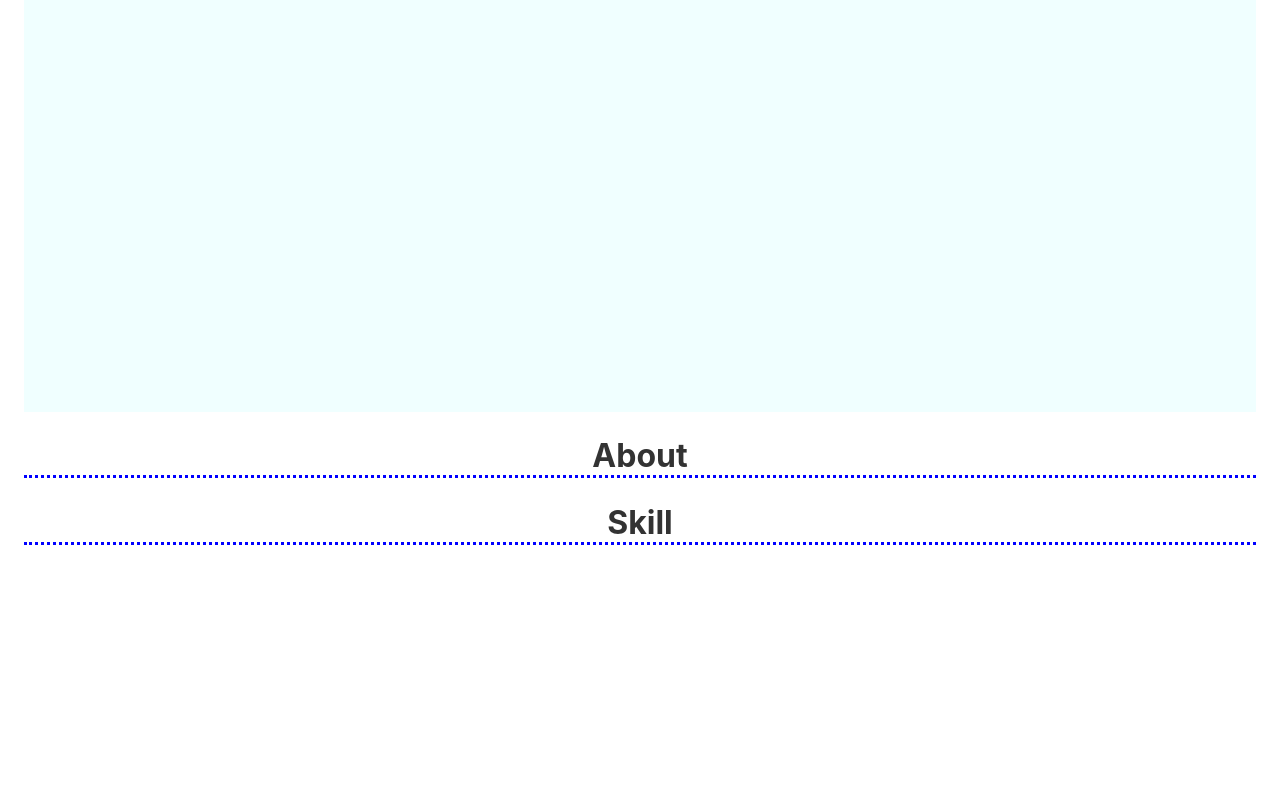
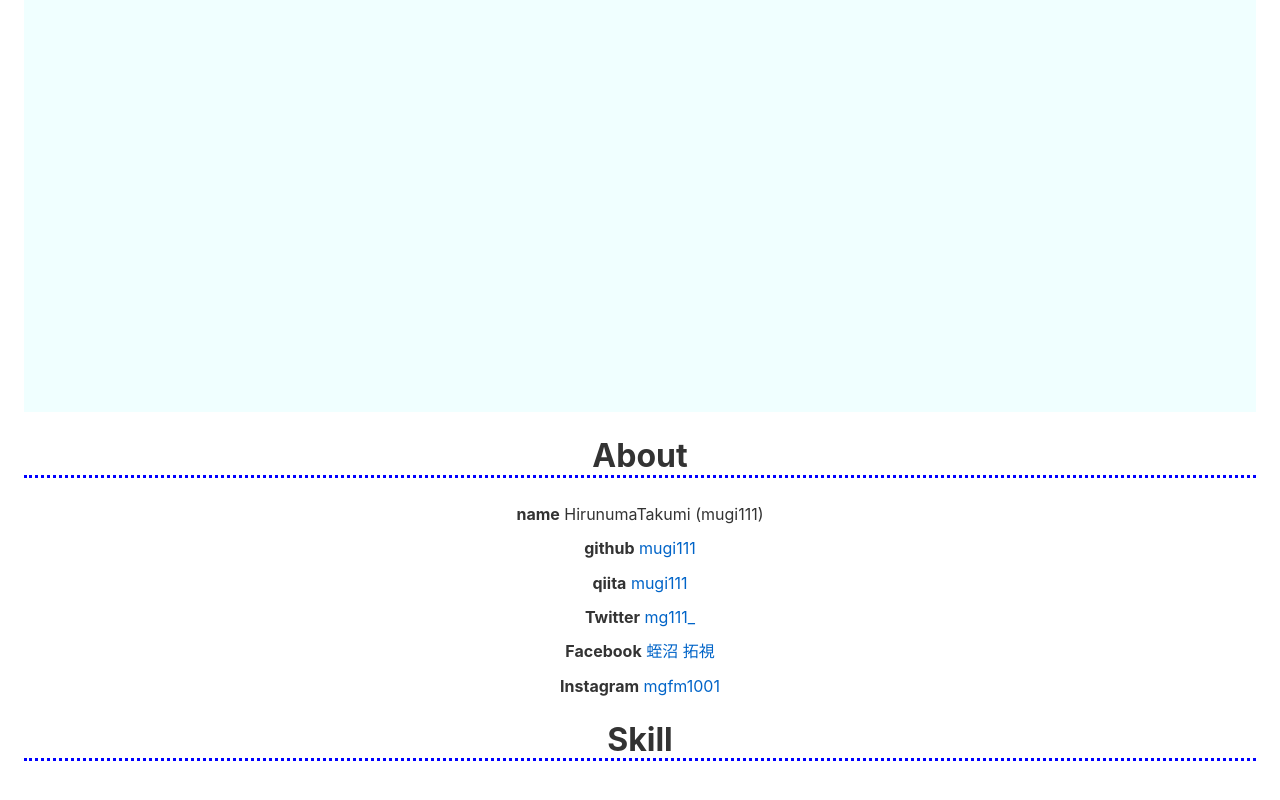
Before and after one commit to mugi111/my-profile-page, a Svelte app: page / in a window 1280 px wide. Shown: the part 410-1210 px from the top of the page. Before the commit the page ends 997 px from the top, so only its background shows below. Built offline with nearby package versions, Linux system fonts and the light colour scheme.

Commit message:
UPDATE: リストの内容追加

```diff
--- /dev/null
+++ b/src/components/about-list.svelte
@@ -0,0 +1,31 @@
+<p>
+  <span class="about-key">name</span>
+  <span>HirunumaTakumi (mugi111)</span>
+</p>
+<p>
+  <span class="about-key">github</span>
+  <a href="https://github.com/mugi111">mugi111</a>
+</p>
+<p>
+  <span class="about-key">qiita</span>
+  <a href="https://qiita.com/mugi111">mugi111</a>
+</p>
+<p>
+  <span class="about-key">Twitter</span>
+  <a href="https://twitter.com/mg111_">mg111_</a>
+</p>
+<p>
+  <span class="about-key">Facebook</span>
+  <a href="https://www.facebook.com/takumi.hirunuma">蛭沼 拓視</a>
+</p>
+<p>
+  <span class="about-key">Instagram</span>
+  <a href="https://www.instagram.com/mgfm1001/">mgfm1001</a>
+</p>
+
+<style>
+  .about-key {
+    font-weight: bold;
+    text-align: left;
+  }
+</style>
--- a/src/components/about.svelte
+++ b/src/components/about.svelte
@@ -1,4 +1,9 @@
+<script>
+  import AboutList from "./about-list";
+</script>
+
 <h2 class="title-about">About</h2>
+<AboutList />
 
 <style>
   .title-about {
```
